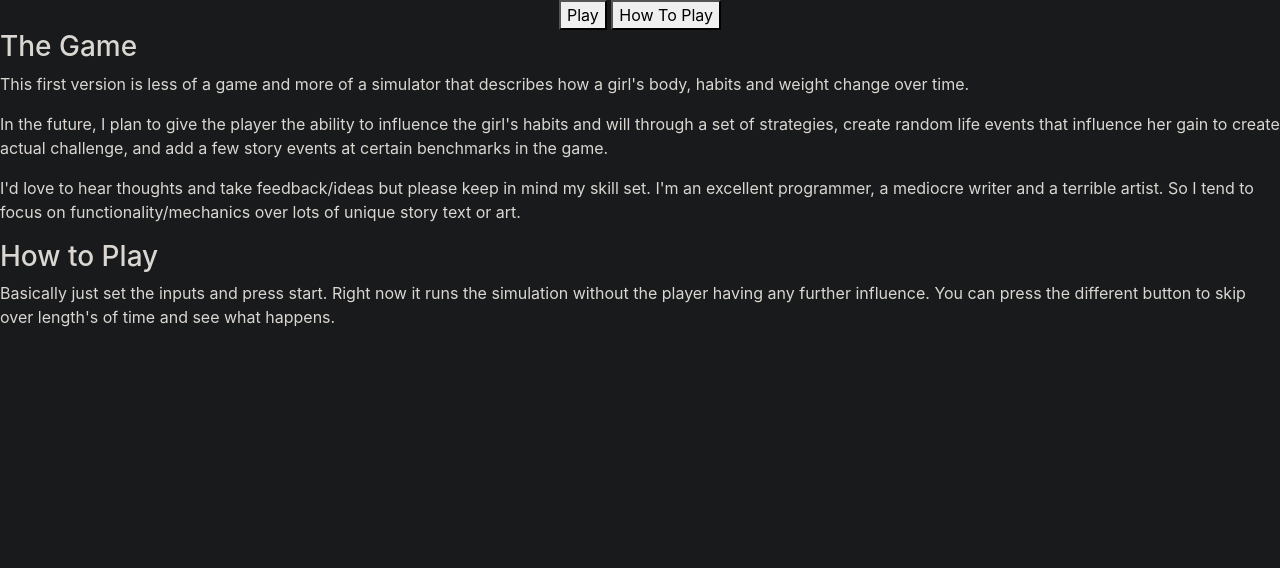
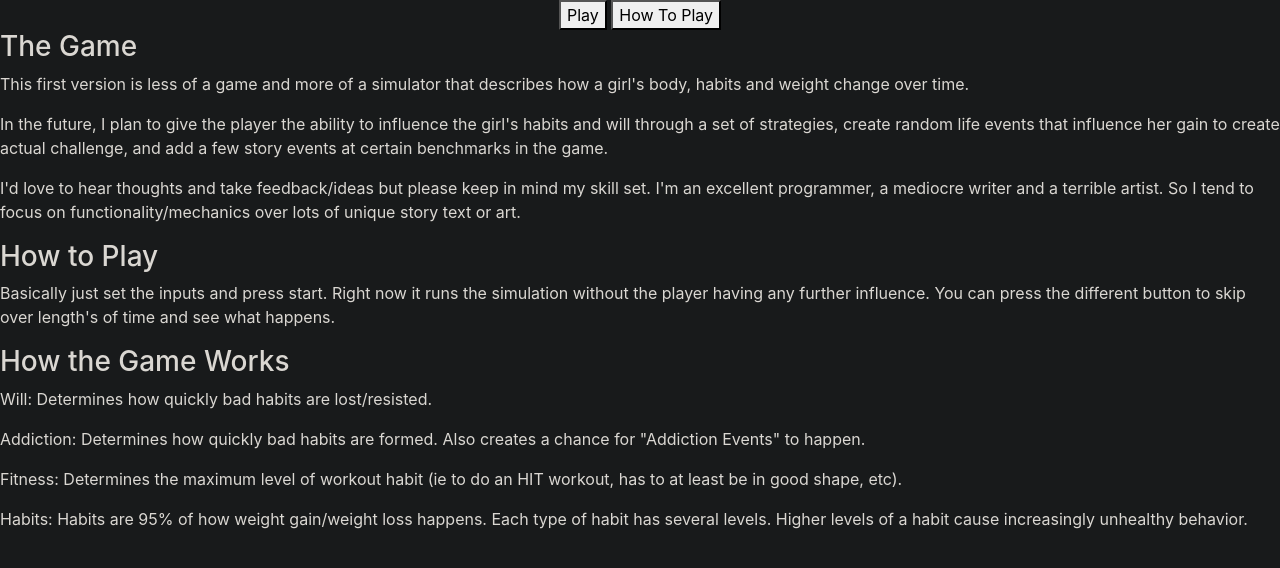
Before and after one commit to VIVUS3B2D29/Weight-Sim, a plain HTML site: page help.html in a window 1280 px wide. Drawn offline with nearby package versions, Linux system fonts and the light colour scheme.

Commit message:
Added "How the Game Works" Section to help page.

```diff
--- a/help.html
+++ b/help.html
@@ -20,5 +20,13 @@
 
 <h3 class="text-left">How to Play</h3>
 <p class="text-left">Basically just set the inputs and press start. Right now it runs the simulation without the player having any further influence. You can press the different button to skip over length's of time and see what happens.</p>
+
+<h3 class="text-left">How the Game Works</h3>
+<p class="text-left">Will: Determines how quickly bad habits are lost/resisted.</p>
+<p class="text-left">Addiction: Determines how quickly bad habits are formed. Also creates a chance for "Addiction Events" to happen.</p>
+<p class="text-left">Fitness: Determines the maximum level of workout habit (ie to do an HIT workout, has to at least be in good shape, etc).</p>
+<p class="text-left">Habits: Habits are 95% of how weight gain/weight loss happens. Each type of habit has several levels. Higher levels of a habit cause increasingly unhealthy behavior.</p>
+
+
 </body>
 </html>
```
